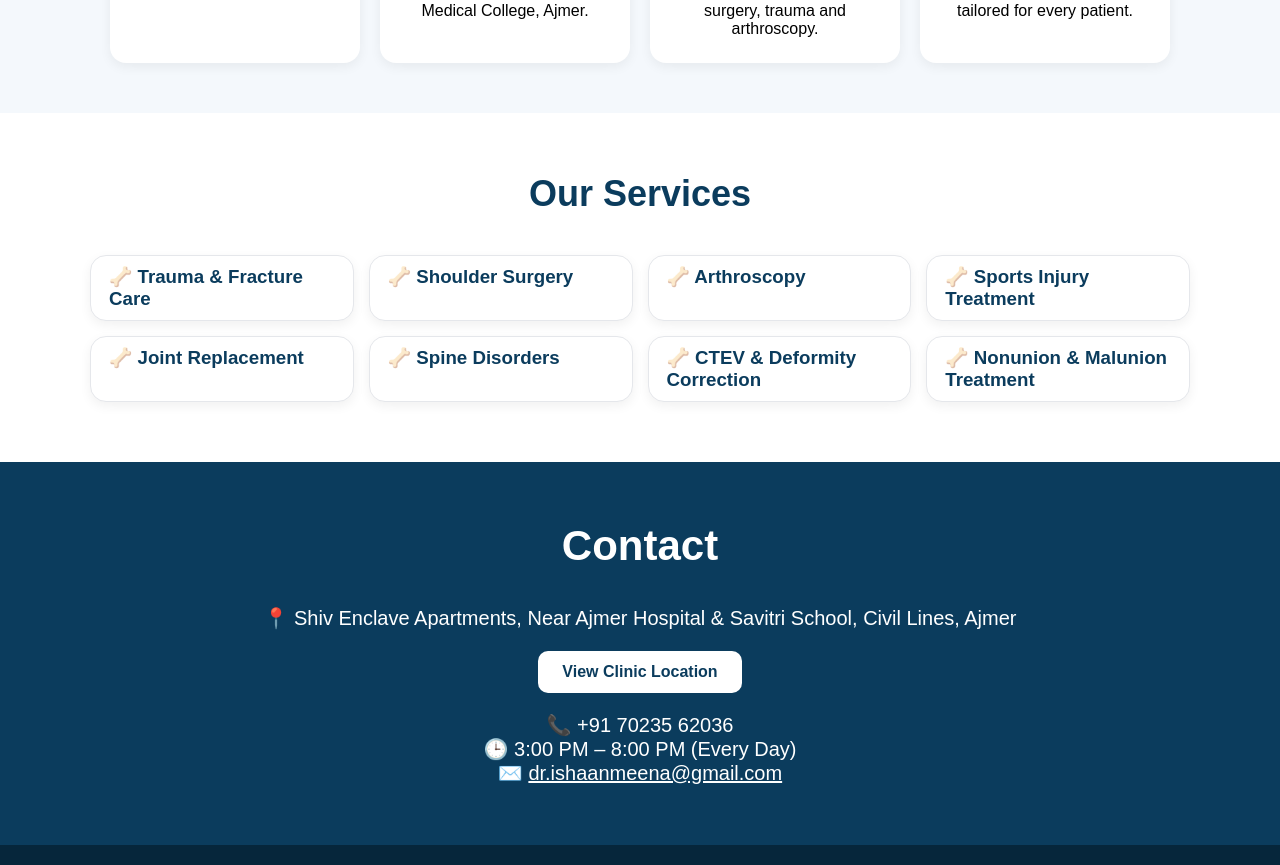
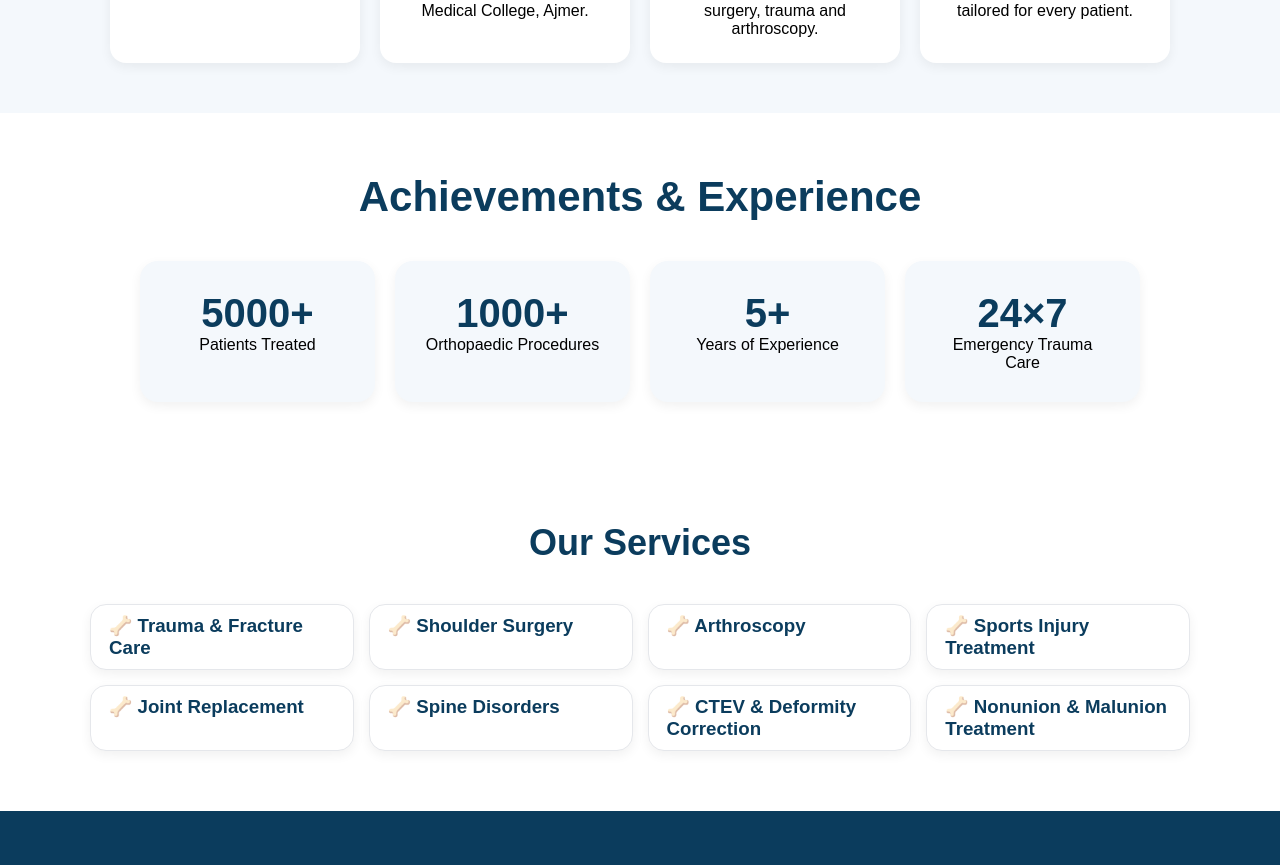
Before and after one commit to drishaanortho/drishaanortho-website, a Next.js app: page / in a window 1280 px wide. Shown: the part 1263-2128 px from the top of the page. Built offline with nearby package versions, Linux system fonts and the light colour scheme.

Commit message:
Add achievements section

```diff
--- a/app/page.tsx
+++ b/app/page.tsx
@@ -237,6 +237,90 @@ export default function Home() {
     </div>
   </div>
 </section>
+      {/* STATISTICS SECTION */}
+<section
+  style={{
+    backgroundColor: "white",
+    padding: "60px 20px",
+    textAlign: "center",
+  }}
+>
+  <h2
+    style={{
+      color: "#0B3C5D",
+      fontSize: "42px",
+      marginBottom: "40px",
+    }}
+  >
+    Achievements & Experience
+  </h2>
+
+  <div
+    style={{
+      display: "grid",
+      gridTemplateColumns: "repeat(auto-fit,minmax(180px,1fr))",
+      gap: "20px",
+      maxWidth: "1000px",
+      margin: "auto",
+    }}
+  >
+    <div
+      style={{
+        backgroundColor: "#f4f8fc",
+        padding: "30px",
+        borderRadius: "18px",
+        boxShadow: "0 4px 12px rgba(0,0,0,0.06)",
+      }}
+    >
+      <h2 style={{ color: "#0B3C5D", fontSize: "40px", margin: 0 }}>
+        5000+
+      </h2>
+      <p>Patients Treated</p>
+    </div>
+
+    <div
+      style={{
+        backgroundColor: "#f4f8fc",
+        padding: "30px",
+        borderRadius: "18px",
+        boxShadow: "0 4px 12px rgba(0,0,0,0.06)",
+      }}
+    >
+      <h2 style={{ color: "#0B3C5D", fontSize: "40px", margin: 0 }}>
+        1000+
+      </h2>
+      <p>Orthopaedic Procedures</p>
+    </div>
+
+    <div
+      style={{
+        backgroundColor: "#f4f8fc",
+        padding: "30px",
+        borderRadius: "18px",
+        boxShadow: "0 4px 12px rgba(0,0,0,0.06)",
+      }}
+    >
+      <h2 style={{ color: "#0B3C5D", fontSize: "40px", margin: 0 }}>
+        5+
+      </h2>
+      <p>Years of Experience</p>
+    </div>
+
+    <div
+      style={{
+        backgroundColor: "#f4f8fc",
+        padding: "30px",
+        borderRadius: "18px",
+        boxShadow: "0 4px 12px rgba(0,0,0,0.06)",
+      }}
+    >
+      <h2 style={{ color: "#0B3C5D", fontSize: "40px", margin: 0 }}>
+        24×7
+      </h2>
+      <p>Emergency Trauma Care</p>
+    </div>
+  </div>
+</section>
       <section id="services" style={{ backgroundColor: "white", padding: "60px 20px" }}>
         <h2 style={{ textAlign: "center", color: "#0B3C5D", fontSize: "36px", marginBottom: "40px" }}>
           Our Services
```
